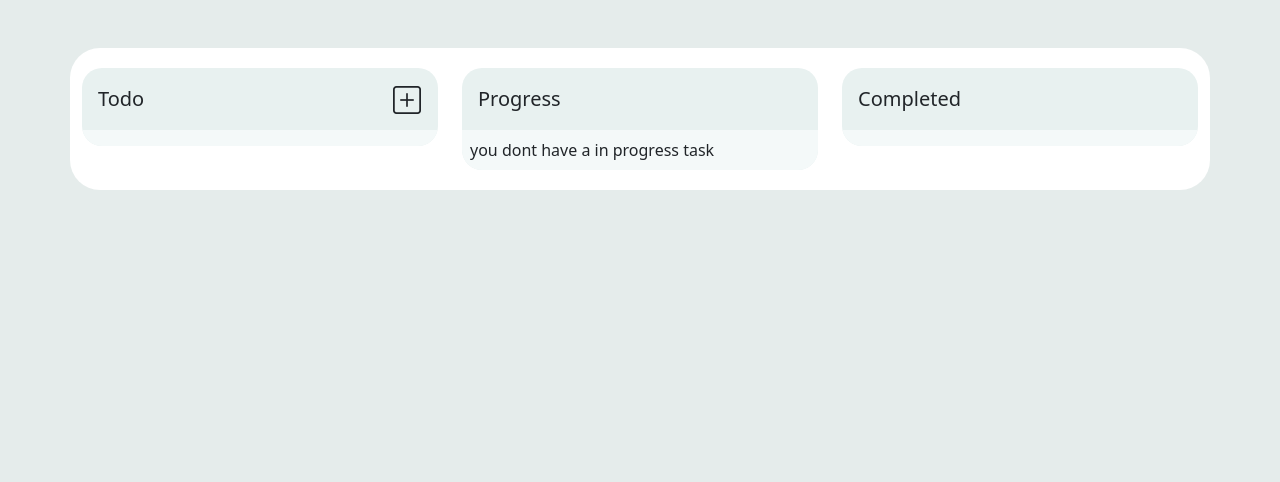
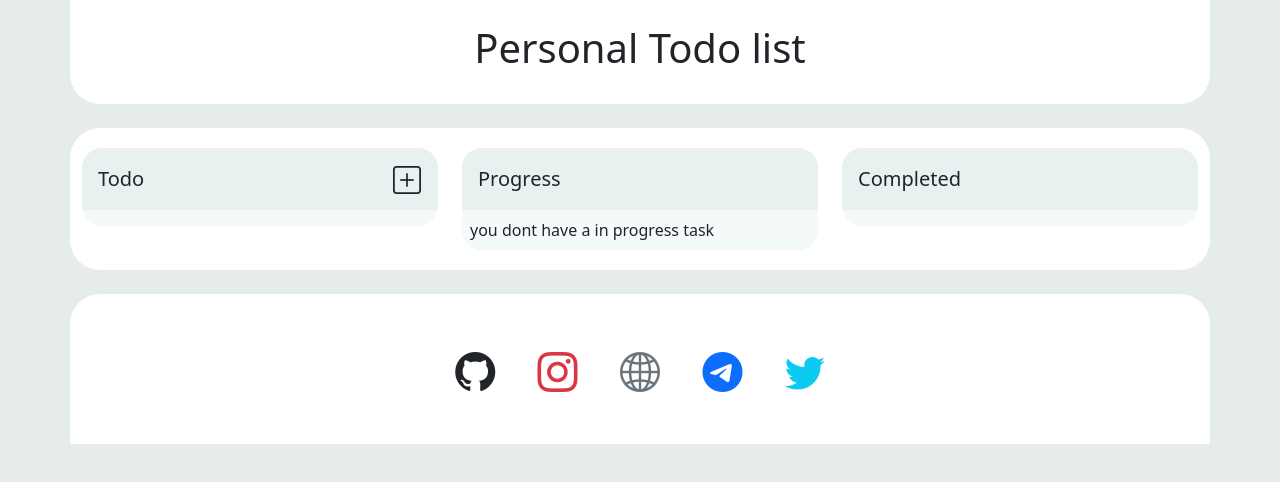
Before and after one commit to ZedAshkan/todo, a plain HTML site: page vanillajs-todo/index.html in a window 1280 px wide. Drawn offline with nearby package versions, Linux system fonts and the light colour scheme.

Commit message:
add header and footer
add header and footer and socials links to footer

```diff
--- a/vanillajs-todo/index.html
+++ b/vanillajs-todo/index.html
@@ -56,7 +56,12 @@
 		</div>
 	</div>
 
-	<div class="container my-5 box">
+	<header class="container bg-white p-4">
+		<div class="text-center">
+			<h1>Personal Todo list</h1>
+		</div>
+	</header>
+	<div class="container my-4 box">
 		<div class="row row-cols-1 row-cols-md-3">
 			<div class="col">
 				<div class="do-box">
@@ -92,6 +97,16 @@
 		</div>
 	</div>
 
+	<footer class="container bg-white" style="height: 150px;">
+		<div id="icons-social" class="fs-1 text-center p-5">
+			<a href="https://github.com/ZedAshkan" class="link-dark" target="_blank"><i class="bi bi-github mx-3"></i></a>
+			<a href="https://instagram/ashkan_momenii" class="link-dark" target="_blank"><i class="bi bi-instagram mx-3 text-danger"></i></a>
+			<a href="https://ZedAshkan.atbox.io" class="link-dark" target="_blank"><i class="bi bi-globe2 mx-3 text-secondary"></i></a>
+			<a href="https://t.me/ZedAshkan" class="link-dark" target="_blank"><i class="bi bi-telegram mx-3 text-primary"></i></a>
+			<a href="https://twitter.com/zedashkan" class="link-dark" target="_blank"><i class="bi bi-twitter mx-3 text-info"></i></a>
+
+		</div>
+	</footer>
 	<div class="position-fixed top-0 start-50 translate-middle-x p-3" style="z-index: 11">
 		<div id="toast" class="toast align-items-center border-0 toast-s" data-bs-delay="1500">
 			<div class="d-flex">
--- a/vanillajs-todo/style.css
+++ b/vanillajs-todo/style.css
@@ -55,6 +55,14 @@ textarea {
 	border-radius: 30px;
 }
 
+header{
+	border-bottom-left-radius: 30px;
+	border-bottom-right-radius: 30px;
+}
+footer{
+	border-top-left-radius: 30px;
+	border-top-right-radius: 30px;
+}
 .do-box {
 	background-color: #e8f1f0;
 	margin-top: 20px;
```
